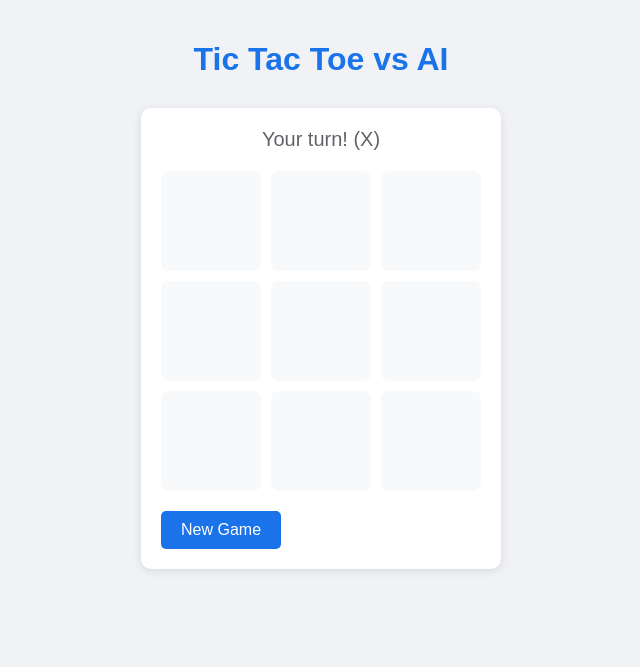
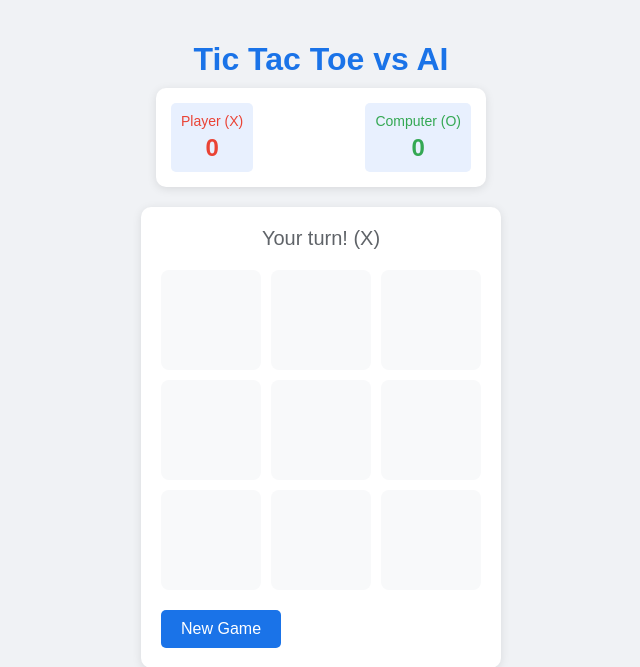
Before and after one commit to hemanthdatta/tiktactoe, a Flask app: page / in a window 1280 px wide. Shown: the top 667 px of the page, without its empty margins (319-959 px from the left). Run offline with Flask 3, Linux system fonts and the light colour scheme.

Commit message:
Added score counter and sound effects

```diff
--- a/templates/index.html
+++ b/templates/index.html
@@ -18,7 +18,44 @@
 
         h1 {
             color: #1a73e8;
-            margin-bottom: 30px;
+            margin-bottom: 10px;
+        }
+
+        .score-board {
+            display: flex;
+            justify-content: space-between;
+            width: 300px;
+            margin-bottom: 20px;
+            background-color: white;
+            padding: 15px;
+            border-radius: 10px;
+            box-shadow: 0 2px 10px rgba(0, 0, 0, 0.1);
+        }
+
+        .score-card {
+            text-align: center;
+            padding: 10px;
+            border-radius: 5px;
+        }
+
+        .score-card.player {
+            background-color: #e8f0fe;
+            color: #ea4335;
+        }
+
+        .score-card.computer {
+            background-color: #e8f0fe;
+            color: #34a853;
+        }
+
+        .score-label {
+            font-size: 14px;
+            margin-bottom: 5px;
+        }
+
+        .score-value {
+            font-size: 24px;
+            font-weight: bold;
         }
 
         .game-container {
@@ -43,7 +80,7 @@
             border-radius: 8px;
             font-size: 40px;
             cursor: pointer;
-            transition: background-color 0.2s;
+            transition: all 0.2s;
             display: flex;
             align-items: center;
             justify-content: center;
@@ -52,6 +89,7 @@
 
         .cell:hover {
             background-color: #e8f0fe;
+            transform: scale(1.05);
         }
 
         .cell.x {
@@ -90,11 +128,34 @@
                 height: 80px;
                 font-size: 32px;
             }
+            .score-board {
+                width: 250px;
+            }
+        }
+
+        .winning-cell {
+            animation: winner 1s ease-in-out;
+        }
+
+        @keyframes winner {
+            0% { transform: scale(1); }
+            50% { transform: scale(1.1); }
+            100% { transform: scale(1); }
         }
     </style>
 </head>
 <body>
     <h1>Tic Tac Toe vs AI</h1>
+    <div class="score-board">
+        <div class="score-card player">
+            <div class="score-label">Player (X)</div>
+            <div class="score-value" id="player-score">0</div>
+        </div>
+        <div class="score-card computer">
+            <div class="score-label">Computer (O)</div>
+            <div class="score-value" id="computer-score">0</div>
+        </div>
+    </div>
     <div class="game-container">
         <div class="status" id="status">Your turn! (X)</div>
         <div class="board" id="board">
@@ -111,9 +172,23 @@
         <button class="reset-btn" onclick="resetGame()">New Game</button>
     </div>
 
+    <!-- Audio elements -->
+    <audio id="click-sound" src="https://assets.mixkit.co/active_storage/sfx/2571/2571-preview.mp3" preload="auto"></audio>
+    <audio id="win-sound" src="https://assets.mixkit.co/active_storage/sfx/1435/1435-preview.mp3" preload="auto"></audio>
+    <audio id="draw-sound" src="https://assets.mixkit.co/active_storage/sfx/2000/2000-preview.mp3" preload="auto"></audio>
+
     <script>
         let board = Array(9).fill(' ');
         let gameActive = true;
+        let scores = {
+            player: 0,
+            computer: 0
+        };
+
+        // Sound elements
+        const clickSound = document.getElementById('click-sound');
+        const winSound = document.getElementById('win-sound');
+        const drawSound = document.getElementById('draw-sound');
 
         document.querySelectorAll('.cell').forEach(cell => {
             cell.addEventListener('click', () => handleCellClick(cell));
@@ -124,6 +199,7 @@
             if (board[index] !== ' ' || !gameActive) return;
 
             // Player's move
+            clickSound.play();
             board[index] = 'X';
             updateBoard();
 
@@ -149,13 +225,21 @@
                     if (data.status === 'computer_wins') {
                         document.getElementById('status').textContent = "Computer wins!";
                         gameActive = false;
+                        scores.computer++;
+                        updateScores();
+                        winSound.play();
                     } else if (data.status === 'player_wins') {
                         document.getElementById('status').textContent = "You win!";
                         gameActive = false;
+                        scores.player++;
+                        updateScores();
+                        winSound.play();
                     } else if (data.status === 'draw') {
                         document.getElementById('status').textContent = "It's a draw!";
                         gameActive = false;
+                        drawSound.play();
                     } else {
+                        clickSound.play();
                         document.getElementById('status').textContent = "Your turn! (X)";
                     }
                 } catch (error) {
@@ -172,11 +256,17 @@
             });
         }
 
+        function updateScores() {
+            document.getElementById('player-score').textContent = scores.player;
+            document.getElementById('computer-score').textContent = scores.computer;
+        }
+
         function resetGame() {
             board = Array(9).fill(' ');
             gameActive = true;
             document.getElementById('status').textContent = "Your turn! (X)";
             updateBoard();
+            clickSound.play();
         }
     </script>
 </body>
```
